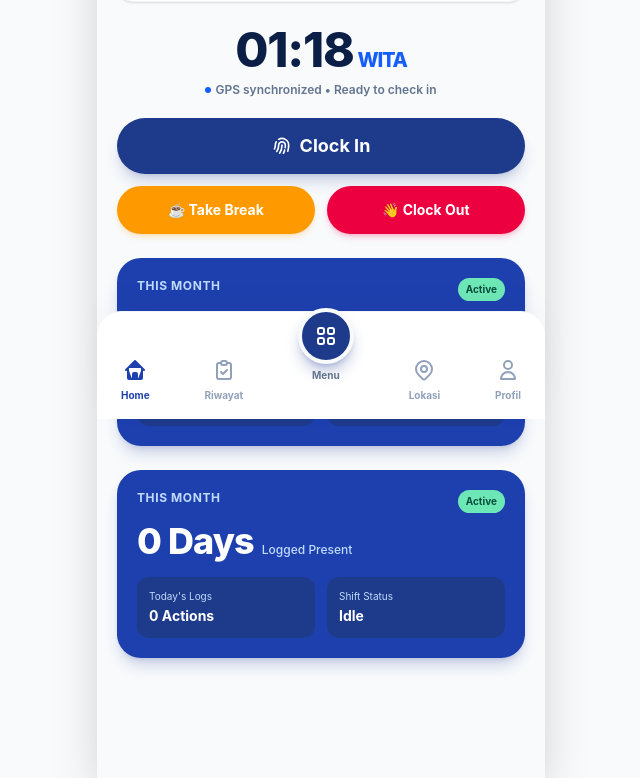
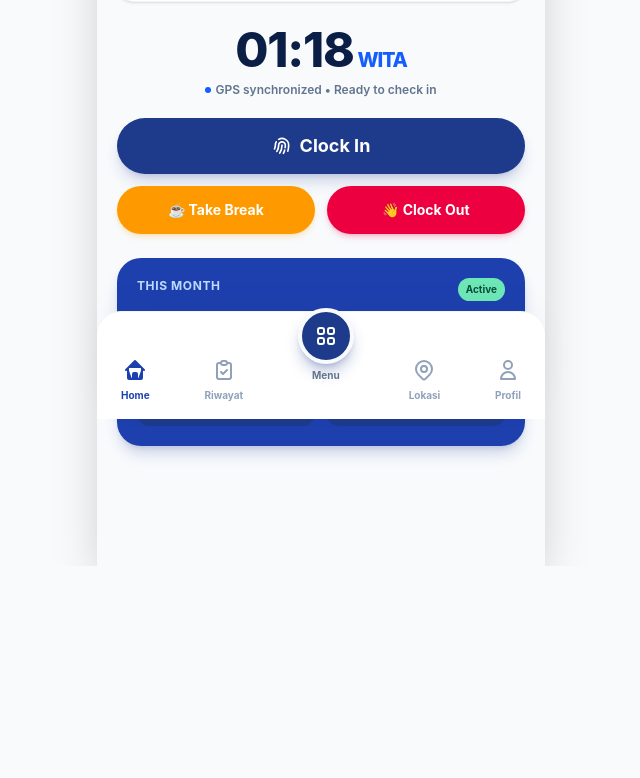
Before and after one commit to Raeliana1407/Absensi-Magang, a React (Vite) app in the folder Frontend/: page /home in a window 1280 px wide. Shown: the part 381-1159 px from the top of the page, without its empty margins (319-959 px from the left). After the commit the page ends 947 px from the top, so only its background shows below. Built offline with nearby package versions, Linux system fonts and the light colour scheme; no server answers.

Commit message:
menghapus kode duplikat card

```diff
--- a/Frontend/src/pages/Home.jsx
+++ b/Frontend/src/pages/Home.jsx
@@ -317,34 +317,6 @@ export default function Home() {
               </div>
            </div>
         </div>
-
-        {/* Total Logged Time Card - Sekarang Dinamis untuk Days Present */}
-        <div className="bg-[#1E40AF] text-white p-5 rounded-3xl shadow-lg shadow-blue-900/20 mb-6">
-           <div className="flex justify-between items-start mb-2">
-              <span className="text-xs font-bold text-blue-200 tracking-wider">THIS MONTH</span>
-              <div className="bg-[#6EE7B7] text-[#064E3B] text-[10px] font-bold px-2 py-1 rounded-full">
-                 Active
-              </div>
-           </div>
-
-           {/* Menampilkan total hari hadir bulan ini (diambil dari API Riwayat) */}
-           <div className="flex items-baseline gap-2 mb-4 mt-2">
-              <h2 className="text-4xl font-extrabold tracking-tight">{kehadiranBulanIni} Days</h2>
-              <span className="text-xs text-blue-200 font-medium">Logged Present</span>
-           </div>
-
-           <div className="grid grid-cols-2 gap-3 mt-4">
-              <div className="bg-[#1E3A8A] p-3 rounded-xl">
-                 <p className="text-[10px] text-blue-200 mb-0.5">Today's Logs</p>
-                 <p className="text-sm font-bold">{todayLogs.length} Actions</p>
-              </div>
-              <div className="bg-[#1E3A8A] p-3 rounded-xl">
-                 <p className="text-[10px] text-blue-200 mb-0.5">Shift Status</p>
-                 <p className="text-sm font-bold capitalize">{shiftPhase}</p>
-              </div>
-           </div>
-        </div>
-
       </main>
       <BottomNav />
     </div>
```
